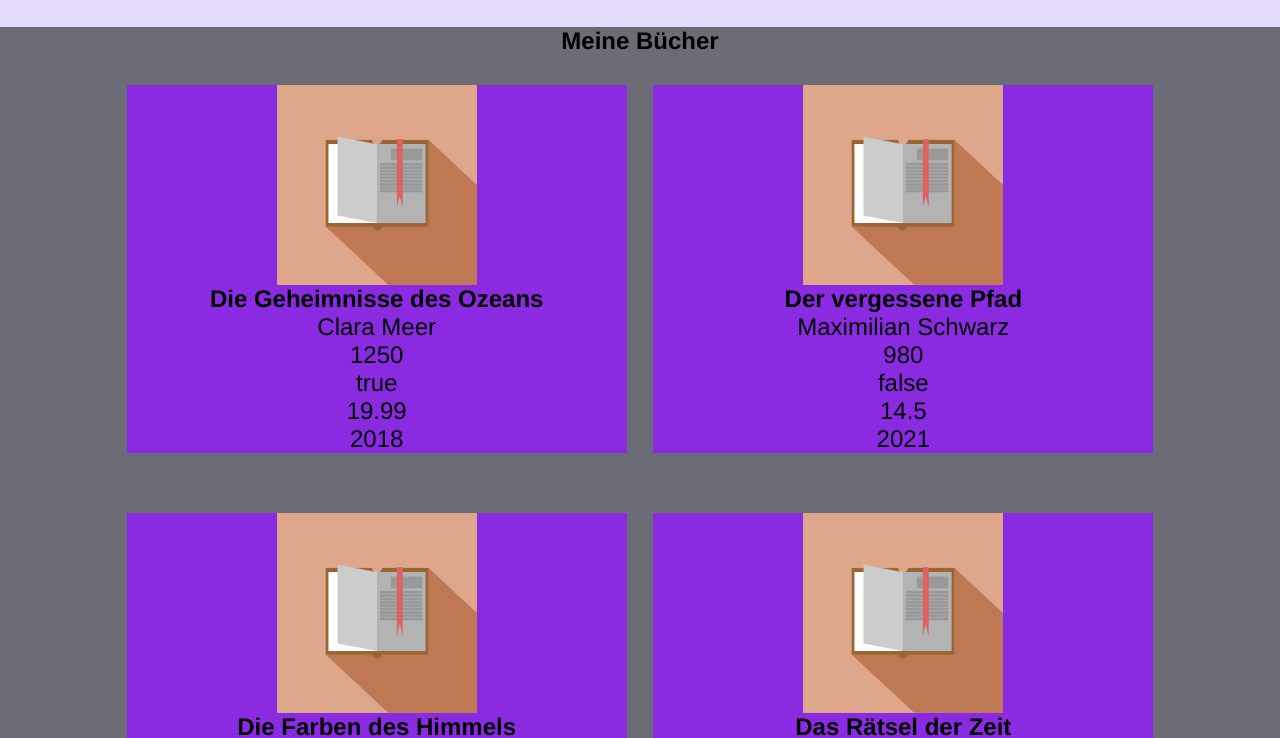
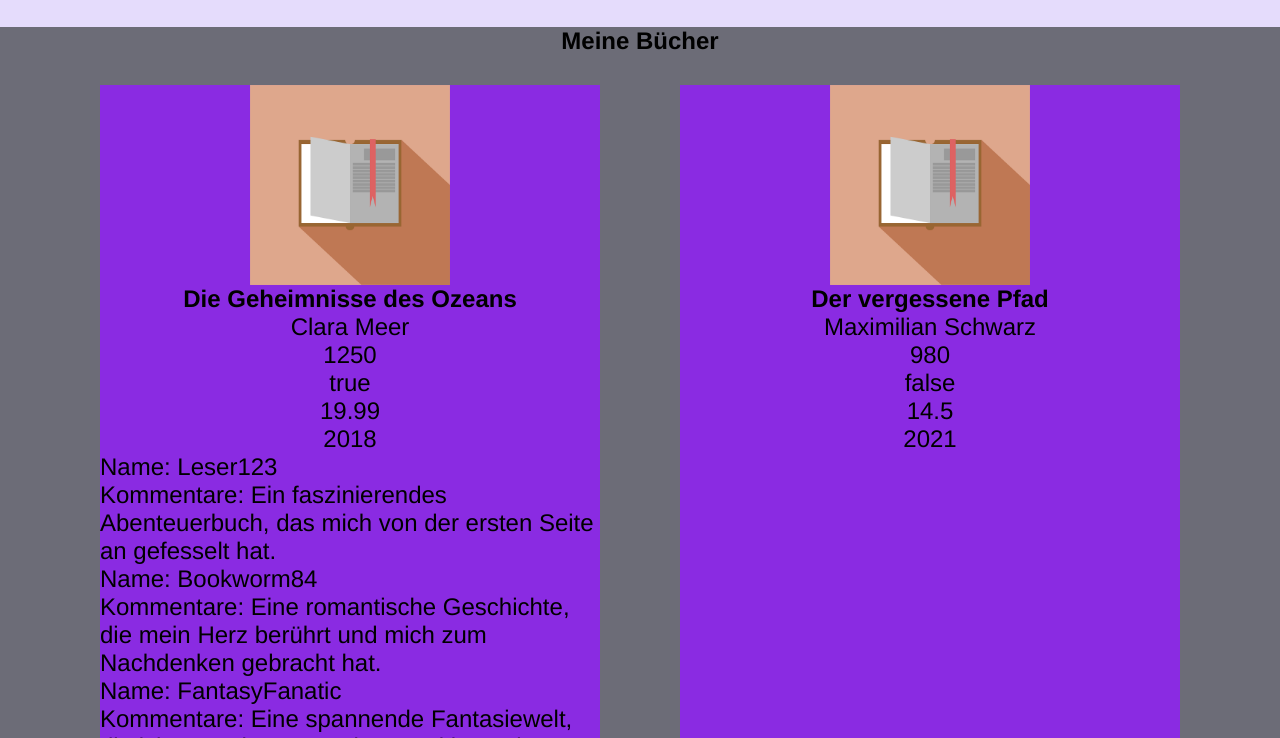
Before and after one commit to alchaafan/bookstore, a plain HTML site: page index.html in a window 1280 px wide. Shown: the part 61-799 px from the top of the page. Drawn offline with Linux system fonts and the light colour scheme.

Commit message:
Kommentare

```diff
--- a/scripts/script.js
+++ b/scripts/script.js
@@ -176,13 +176,18 @@ let books = [
 
   function init() {
     let contentRef = document.getElementById('content');
-    contentRef.innerHTML = "";
          for(let i = 0; i < books.length; i++) {
              contentRef.innerHTML += getBooksTemplates(i);
+             getCommentsTemplates(i);
      }
  }
 
-let commentsRef = document.getElementById('commentsContainer');
-for (let c = 0; c < books[i].comments.length; c++) {
-  commentsRef.innerHTML += getCommentsTemplates(c);
+
+
+
+function getCommentsTemplates(i) {
+  let commentsRef = document.getElementById(`commentsContainer${i}`);
+  for (let c = 0; c < books[i].comments.length; c++) {
+    commentsRef.innerHTML += `<p>Name: ${books[i].comments[c].name}</p><p>Kommentare: ${books[i].comments[c].comment}</p>`;
+  }
 }
--- a/scripts/templates.js
+++ b/scripts/templates.js
@@ -9,25 +9,10 @@ function getBooksTemplates(i) {
                                              <p>${books[i].liked}</p>
                                              <p>${books[i].price}</p>
                                              <p>${books[i].publishedYear}</p>
-
-
+                                             <div id="commentsContainer${i}"><p></p></div>
                                          </div>
 
 
                                       `
-}
-
-function getCommentsTemplates(c) {
-
-    return `
-
-                                        <div id="commentsContaine">
-                                                    <p>${books[i].comments[c].name}</p>
-                                                    <p>${books[i].comments[c].comment}</p>
-
-                                                </div>
-
-
-    `
 
 }
--- a/style.css
+++ b/style.css
@@ -7,7 +7,7 @@
     font-size: 24px;
 }
 body {
-    background-color: aliceblue;
+
 
 
 }
@@ -40,9 +40,8 @@ header {
 
 .contentClass {
     display: flex;
-    justify-content: space-evenly;
+    justify-content: space-between;
     flex-wrap: wrap;
-    margin: 0 auto;
     padding-top: 30px;
 }
 
```
Also changed, not shown: index.html (+1 -0 lines).
